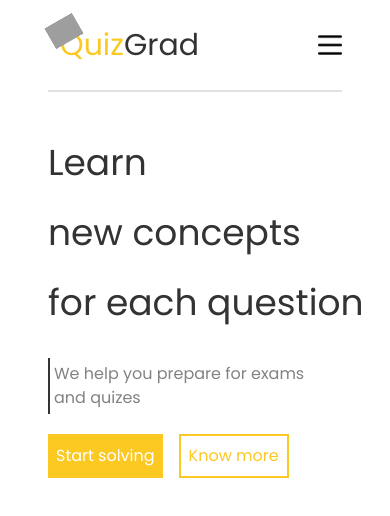
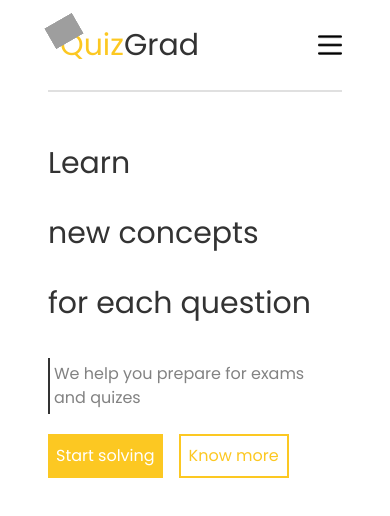
Before and after one commit to chiragdevzone/QuizGrad, a React (Vite) app: page / in a window 390 px wide. Shown: the top 516 px of the page. Built offline with nearby package versions, Linux system fonts and the light colour scheme; no server answers; grey boxes are pictures that could not be loaded.

Commit message:
small changes in responsive design

```diff
--- a/src/pages/LandingPage.jsx
+++ b/src/pages/LandingPage.jsx
@@ -73,7 +73,7 @@ Please ensure that the \`correctOption\` for each question is one of the \`optio
         }`}
       >
         <div className=" w-full md:w-1/2 h-full p-2">
-          <h2 className="text-app-black md:text-5xl lg:text-6xl whitespace-nowrap  text-4xl leading-[70px]">
+          <h2 className="text-app-black md:text-5xl lg:text-6xl whitespace-nowrap  text-3xl leading-[70px]">
             Learn <br />
             new concepts <br />
             for each question
```
